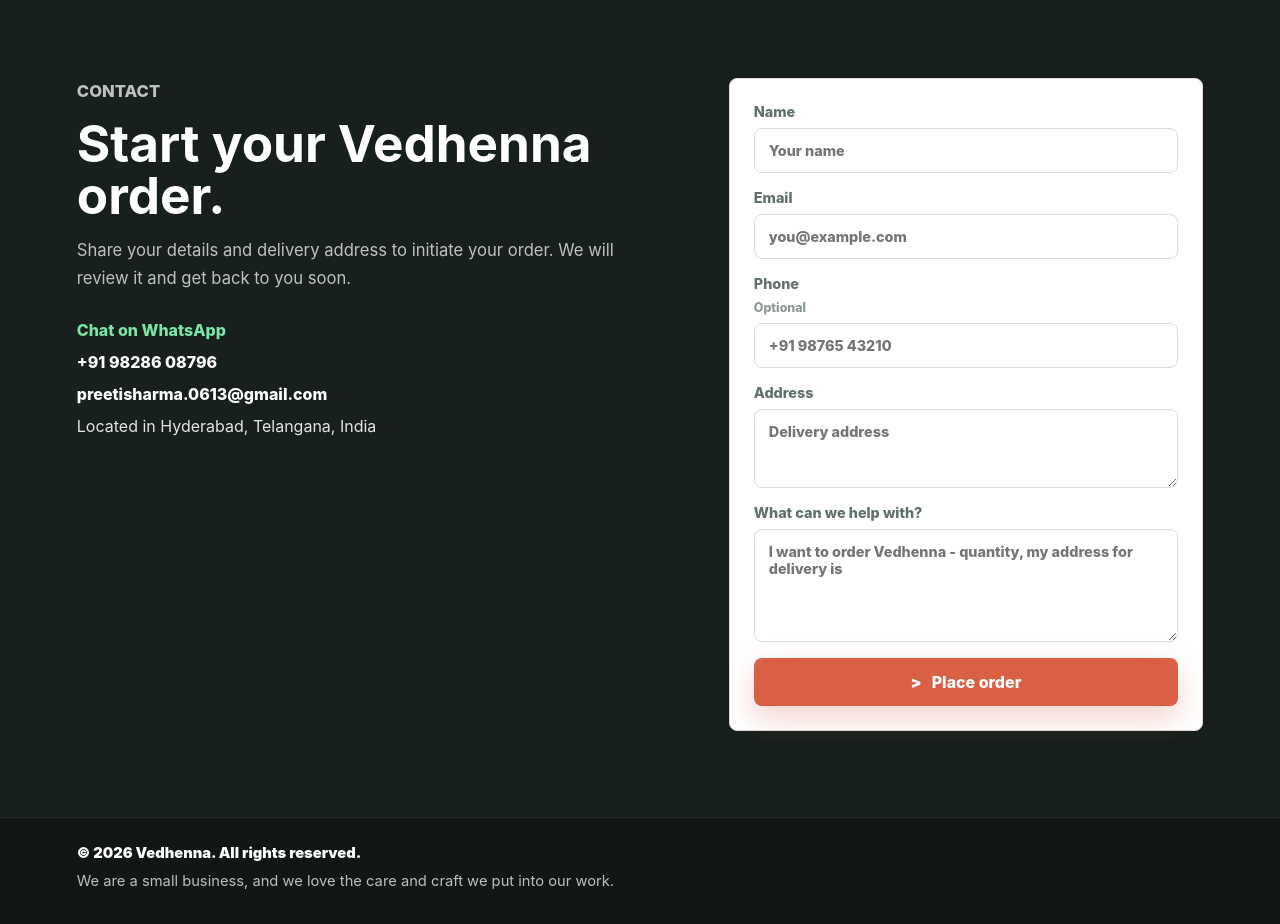
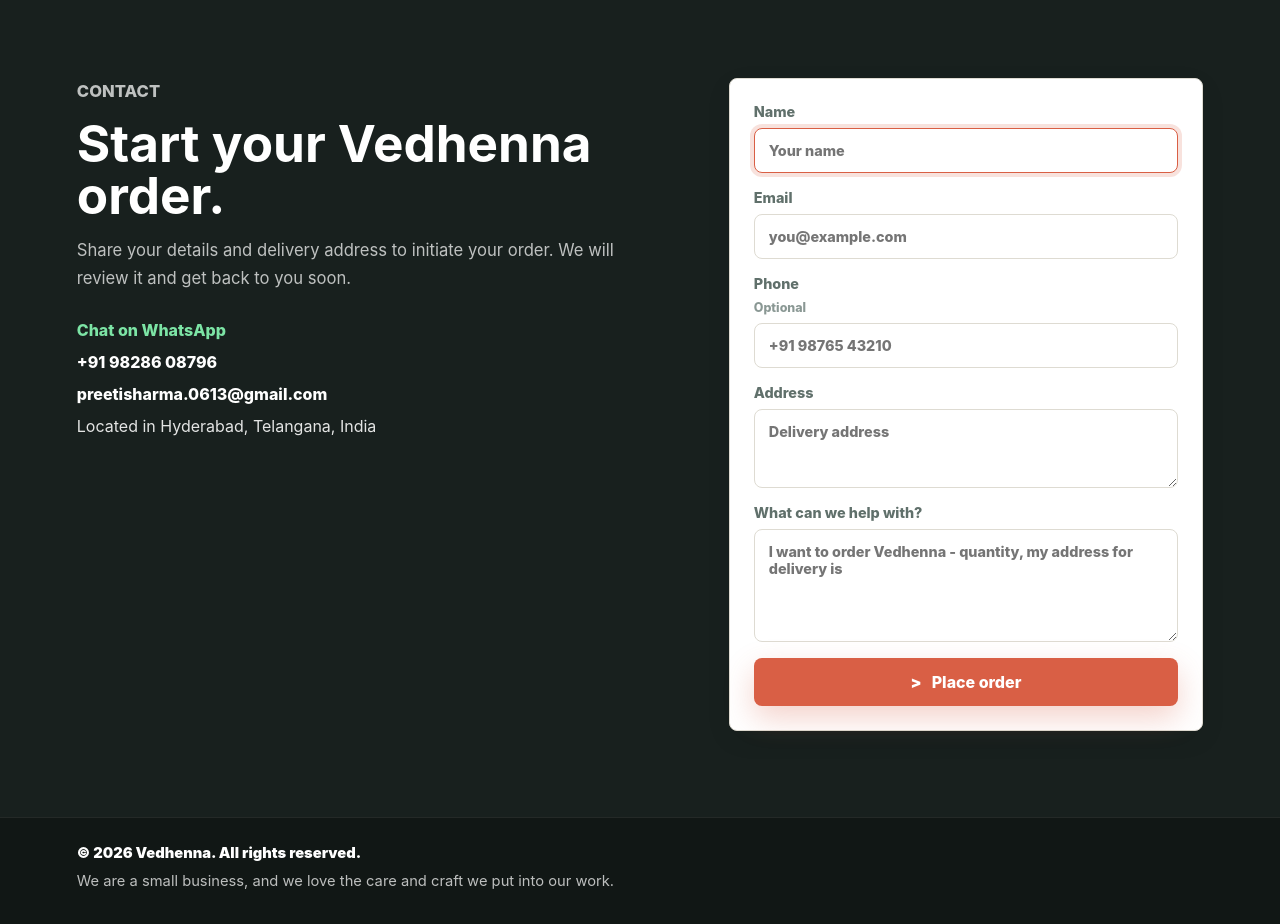
Before and after one commit to Ishank-dubey/vedhenna, a Next.js app: page / in a window 1280 px wide. Shown: the part 4080-5004 px from the top of the page. Built offline with nearby package versions, Linux system fonts and the light colour scheme; no server answers.

Commit message:
Highlight order form name field

```diff
--- a/pages/index.js
+++ b/pages/index.js
@@ -134,6 +134,7 @@
   const [showMobileFallback, setShowMobileFallback] = useState(false);
   const [isSubmitting, setIsSubmitting] = useState(false);
   const [activeSection, setActiveSection] = useState('product');
+  const [highlightNameField, setHighlightNameField] = useState(false);
   const siteUrl = process.env.NEXT_PUBLIC_SITE_URL || '';
   const socialImageUrl = siteUrl ? `${siteUrl}${seo.socialImage}` : seo.socialImage;
   const whatsappLink = `https://wa.me/${business.whatsappNumber}?text=${encodeURIComponent(business.whatsappMessage)}`;
@@ -212,6 +213,17 @@
       window.removeEventListener('resize', updateActiveSection);
     };
   }, []);
+
+  useEffect(() => {
+    if (activeSection !== 'contact') {
+      return undefined;
+    }
+
+    setHighlightNameField(true);
+    const timer = window.setTimeout(() => setHighlightNameField(false), 1800);
+
+    return () => window.clearTimeout(timer);
+  }, [activeSection]);
 
   const handleSubmit = async (event) => {
     event.preventDefault();
@@ -488,7 +500,13 @@
         <form className="contact-form" name="contact" onSubmit={handleSubmit}>
           <label>
             Name
-            <input type="text" name="name" placeholder="Your name" required />
+            <input
+              className={highlightNameField ? 'field-focus-cue' : ''}
+              type="text"
+              name="name"
+              placeholder="Your name"
+              required
+            />
           </label>
           <label>
             Email
--- a/styles/globals.css
+++ b/styles/globals.css
@@ -630,6 +630,24 @@
   width: 100%;
 }
 
+.field-focus-cue {
+  animation: fieldFocusCue 1.8s ease;
+  border-color: var(--coral);
+  box-shadow: 0 0 0 4px rgba(217, 95, 69, 0.18);
+}
+
+@keyframes fieldFocusCue {
+  0%,
+  100% {
+    box-shadow: 0 0 0 0 rgba(217, 95, 69, 0);
+  }
+
+  25%,
+  70% {
+    box-shadow: 0 0 0 4px rgba(217, 95, 69, 0.22);
+  }
+}
+
 textarea {
   resize: vertical;
 }
```
